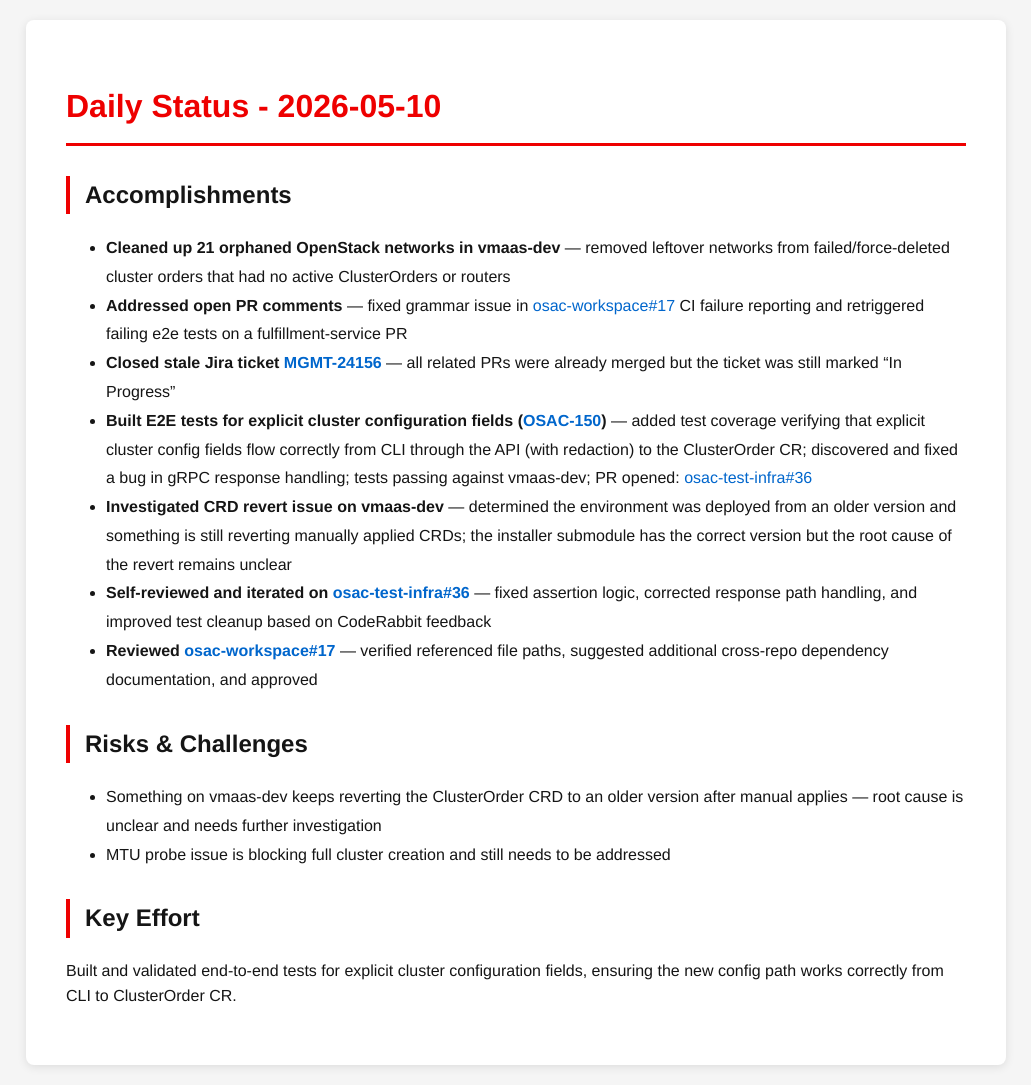
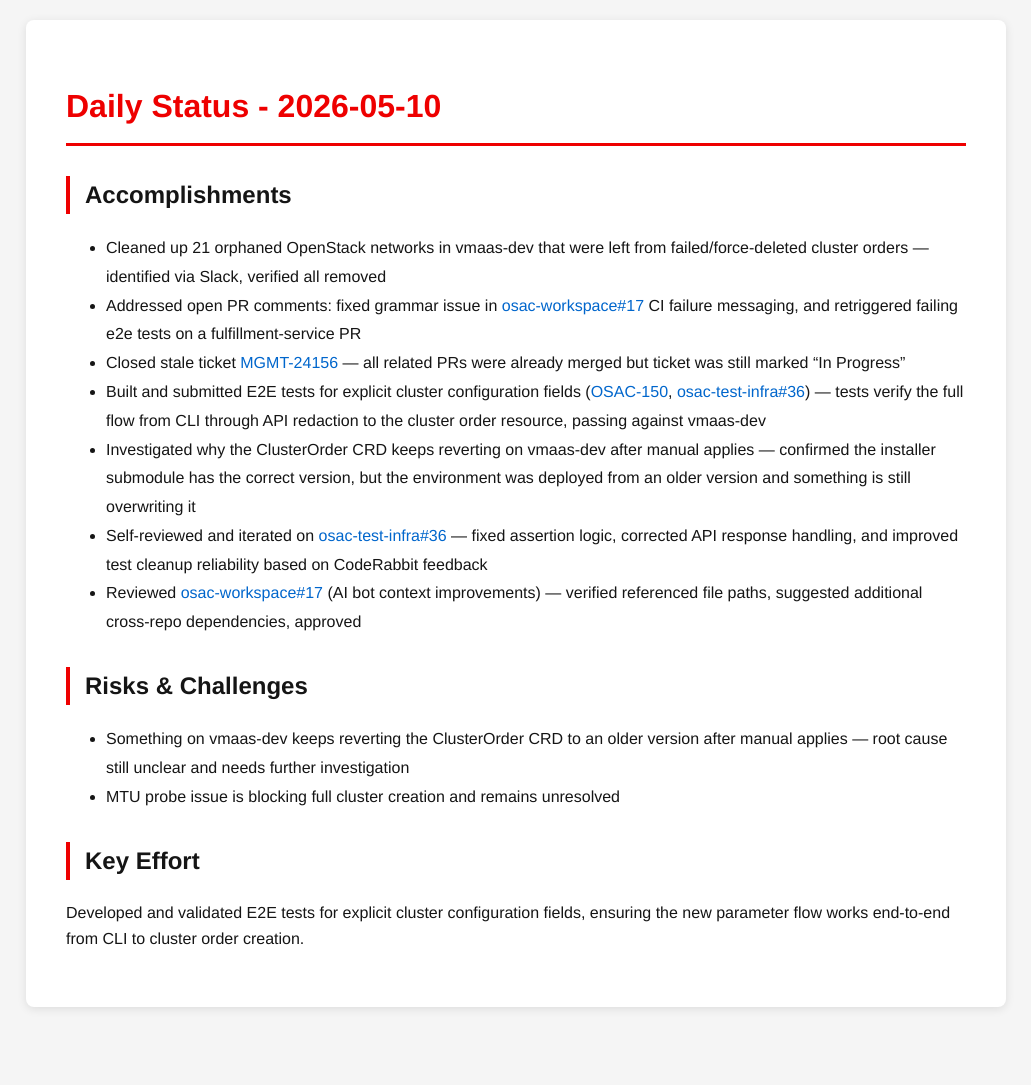
Before and after one commit to tzvatot/daily-status, a Jekyll site: the page built from 2026-05-10.md, in a window 1280 px wide. Shown: the whole page, without its empty margins (124-1155 px from the left). Built offline with Jekyll 4.4.1, drawn with Linux system fonts in a browser that asks for light colours; after the commit the page ends 1027 px from its top, so only the background shows below that.

Commit message:
Daily status update - 2026-05-10

```diff
--- a/2026-05-10.md
+++ b/2026-05-10.md
@@ -7,17 +7,17 @@ date: 2026-05-10
 # Daily Status - 2026-05-10
 
 ## Accomplishments
-- **Cleaned up 21 orphaned OpenStack networks in vmaas-dev** — removed leftover networks from failed/force-deleted cluster orders that had no active ClusterOrders or routers
-- **Addressed open PR comments** — fixed grammar issue in [osac-workspace#17](https://github.com/osac-project/osac-workspace/pull/17) CI failure reporting and retriggered failing e2e tests on a fulfillment-service PR
-- **Closed stale Jira ticket [MGMT-24156](https://issues.redhat.com/browse/MGMT-24156)** — all related PRs were already merged but the ticket was still marked "In Progress"
-- **Built E2E tests for explicit cluster configuration fields ([OSAC-150](https://redhat.atlassian.net/browse/OSAC-150))** — added test coverage verifying that explicit cluster config fields flow correctly from CLI through the API (with redaction) to the ClusterOrder CR; discovered and fixed a bug in gRPC response handling; tests passing against vmaas-dev; PR opened: [osac-test-infra#36](https://github.com/osac-project/osac-test-infra/pull/36)
-- **Investigated CRD revert issue on vmaas-dev** — determined the environment was deployed from an older version and something is still reverting manually applied CRDs; the installer submodule has the correct version but the root cause of the revert remains unclear
-- **Self-reviewed and iterated on [osac-test-infra#36](https://github.com/osac-project/osac-test-infra/pull/36)** — fixed assertion logic, corrected response path handling, and improved test cleanup based on CodeRabbit feedback
-- **Reviewed [osac-workspace#17](https://github.com/osac-project/osac-workspace/pull/17)** — verified referenced file paths, suggested additional cross-repo dependency documentation, and approved
+- Cleaned up 21 orphaned OpenStack networks in vmaas-dev that were left from failed/force-deleted cluster orders — identified via Slack, verified all removed
+- Addressed open PR comments: fixed grammar issue in [osac-workspace#17](https://github.com/osac-project/osac-workspace/pull/17) CI failure messaging, and retriggered failing e2e tests on a fulfillment-service PR
+- Closed stale ticket [MGMT-24156](https://issues.redhat.com/browse/MGMT-24156) — all related PRs were already merged but ticket was still marked "In Progress"
+- Built and submitted E2E tests for explicit cluster configuration fields ([OSAC-150](https://redhat.atlassian.net/browse/OSAC-150), [osac-test-infra#36](https://github.com/osac-project/osac-test-infra/pull/36)) — tests verify the full flow from CLI through API redaction to the cluster order resource, passing against vmaas-dev
+- Investigated why the ClusterOrder CRD keeps reverting on vmaas-dev after manual applies — confirmed the installer submodule has the correct version, but the environment was deployed from an older version and something is still overwriting it
+- Self-reviewed and iterated on [osac-test-infra#36](https://github.com/osac-project/osac-test-infra/pull/36) — fixed assertion logic, corrected API response handling, and improved test cleanup reliability based on CodeRabbit feedback
+- Reviewed [osac-workspace#17](https://github.com/osac-project/osac-workspace/pull/17) (AI bot context improvements) — verified referenced file paths, suggested additional cross-repo dependencies, approved
 
 ## Risks & Challenges
-- Something on vmaas-dev keeps reverting the ClusterOrder CRD to an older version after manual applies — root cause is unclear and needs further investigation
-- MTU probe issue is blocking full cluster creation and still needs to be addressed
+- Something on vmaas-dev keeps reverting the ClusterOrder CRD to an older version after manual applies — root cause still unclear and needs further investigation
+- MTU probe issue is blocking full cluster creation and remains unresolved
 
 ## Key Effort
-Built and validated end-to-end tests for explicit cluster configuration fields, ensuring the new config path works correctly from CLI to ClusterOrder CR.
+Developed and validated E2E tests for explicit cluster configuration fields, ensuring the new parameter flow works end-to-end from CLI to cluster order creation.
```
